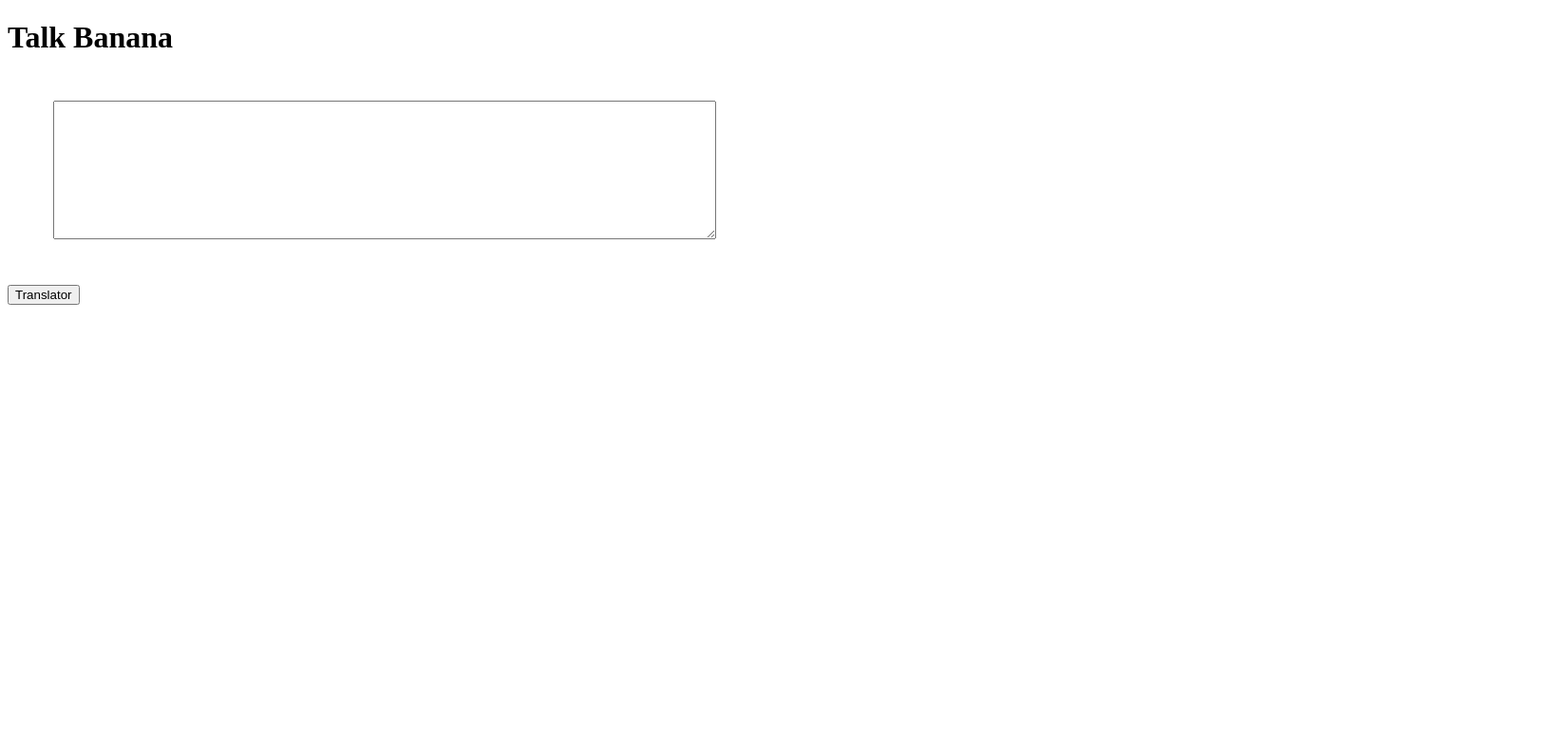
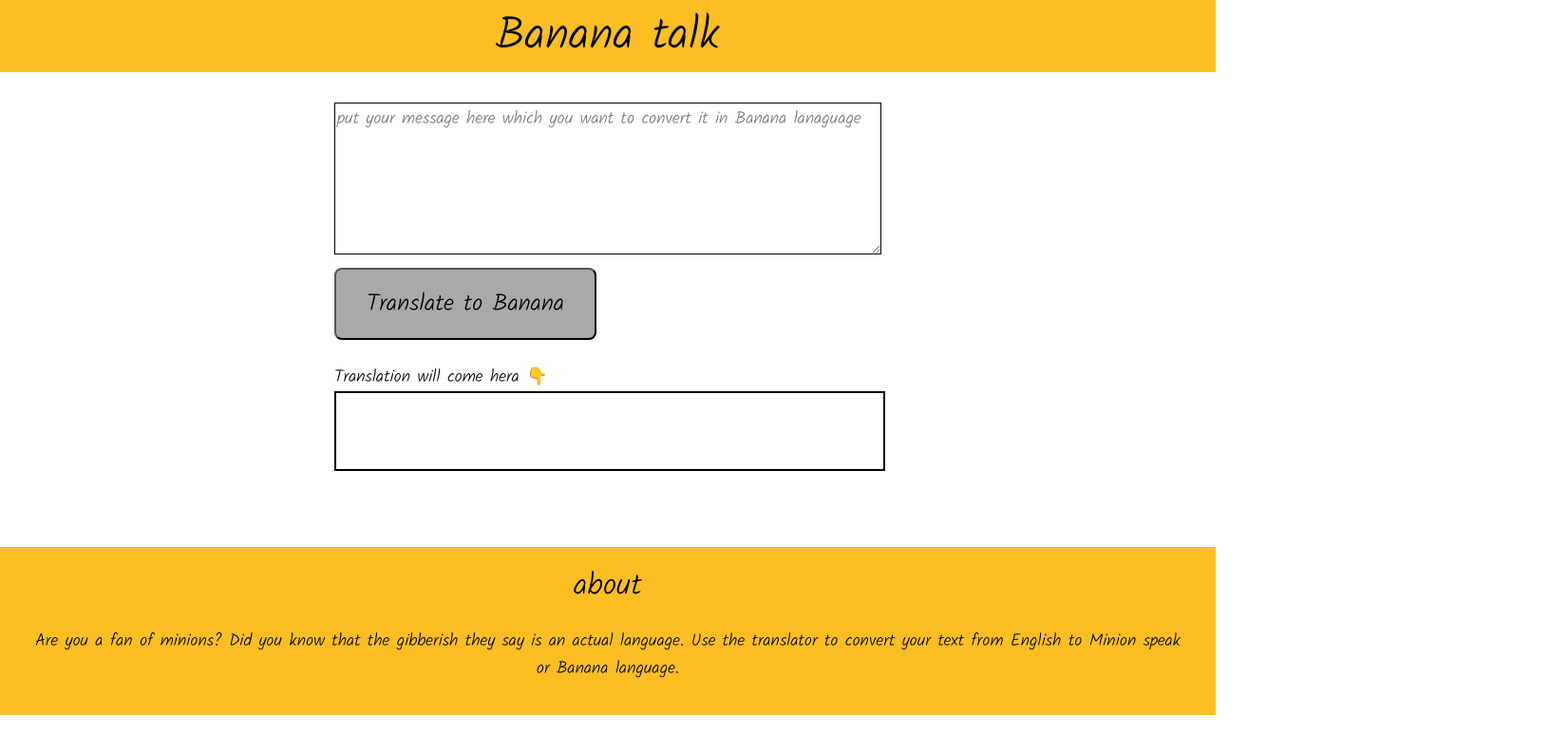
Before and after one commit to Tanjum786/banaspeak_mark6, a plain HTML site: page index.html in a window 1280 px wide. Shown: the whole page at 95% size, 1632 px wide, since content can reach past the window. Drawn offline with Linux system fonts and the light colour scheme; a web font is replaced by a local one.

Commit message:
initial commit

```diff
--- a/app.js
+++ b/app.js
@@ -1,11 +1,54 @@
-// var username=prompt("enter name");
-// alert("your name is"+username);
-var buttentranslator=document.querySelector("#butn-translate");
-var textinput=document.querySelector("#text-input");
-console.log(textinput);
+var buttentranslator = document.querySelector("#butn-translate");
+var textinput = document.querySelector("#text-input");
+var outputDiv = document.querySelector("#output")
+var serverUrl = "	https://api.funtranslations.com/translate/minion.json"
 
- function clickEventHandler(){
-     console.log("clicked");
-     console.log("input",textinput.value);
-};
-buttentranslator.addEventListener("click",clickEventHandler);
+function getTranslatorUrl(text) {
+    return serverUrl + "?" + "text=" + text
+}
+
+function errorHandler(error) {
+    console.log(error);
+    alert("something went worng with server! try again later")
+}
+
+function clickEventHandler() {
+    var inputTxt = textinput.value;
+    fetch(getTranslatorUrl(inputTxt))
+        .then(response => response.json())
+        .then(json => {
+                var tarnslatedText = json.contents.translated;
+                outputDiv.innerText = tarnslatedText
+            })
+            .catch(errorHandler)
+        };
+    buttentranslator.addEventListener("click", clickEventHandler);
+
+
+
+
+
+
+
+
+
+
+
+
+
+
+
+
+
+
+
+
+
+
+
+
+
+    // document.querySelector("textarea")
+    // .btn-primary
+    // #input-btn
+    // "input[name="transalator"]"
--- a/index.html
+++ b/index.html
@@ -7,25 +7,122 @@
     <meta name="viewport" content="width=device-width, initial-scale=1.0">
     <title>Banana speak</title>
     <style>
-        textarea{
-            width: 50%;
-            height: 10vh;
+        @import url('https://fonts.googleapis.com/css2?family=Caveat&family=EB+Garamond&family=Indie+Flower&family=Kalam:wght@300&family=Montagu+Slab:wght@300&family=Montserrat:ital,wght@0,300;0,400;1,500&family=Source+Serif+Pro:ital,wght@1,300&display=swap');
+
+        :root {
+            --primary-color: #FBBF24;
+        }
+
+        nav {
+            background-color: var(--primary-color);
+
+        }
+
+        nav div {
+            text-align: center;
+            font-size: 3rem;
+        }
+
+        body {
+            font-family: 'Kalam', cursive;
+            font-size: large;
+            margin: 0px;
             display: block;
-            margin: 3rem;
-            padding: 2rem;
+
+
+        }
+
+        h1 {
+            text-align: center;
+            background-color: var(--primary-color);
+            padding: 3rem;
+
+            border-top-left-radius: 4rem;
+        }
+
+        textarea {
+            position: relative;
+            left: 22rem;
+            border: 1.5px solid black;
+            box-sizing: border-box;
+            width: 45%;
+            min-height: 20vh;
+            display: block;
+            margin-top: 2rem;
+            font-family: inherit;
+            font-size: large
+        }
+
+        #output {
+            position: relative;
+            left: 22rem;
+            border: 2px solid black;
+            min-height: 10vh;
+            max-height: 10vh;
+            width: 45%;
+            overflow: scroll;
+            font-family: 'Indie Flower', cursive;
+
+
+        }
+
+        button:hover {
+            background-color: var(--primary-color);
+        }
+
+        button {
+            background-color: darkgray;
+            padding: 1rem 2rem;
+            font-family: "kalam", cursive;
+            font-size: 25px;
+            border-radius: .5rem;
+            position: relative;
+            left: 22rem;
+            margin-top: -15px;
+            margin-bottom: 25px;
+        }
+
+        main div {
+            position: relative;
+            left: 22rem;
+        }
+        footer{
+            margin-bottom: 0px;
+            margin-top: 5rem;
+            padding: 1rem 2rem;
+            background-color: var(--primary-color);
+            position: fixed;
+        }
+        footer div{
+            text-align: center;
+            font-size: 2rem;
+        }
+        p{
+            text-align: center;
         }
     </style>
 </head>
 
 <body>
-    <h1>Talk Banana</h1>
-    <textarea id="text-input" placeholder="put your sentence in  english we and will transalate it in banana language ">
+    <nav>
+        <div>Banana talk</div>
+    </nav>
+    <main>
+        <textarea id="text-input"
+            placeholder="put your message here which you want to convert it in Banana lanaguage"></textarea><br>
+        <button id="butn-translate">Translate to Banana</button>
+        <div style="font-size: large;">Translation will come hera 👇</div>
+        <div id="output"></div>
+    </main>
+    <footer>
+        <div>about</div>
+        <p>Are you a fan of minions? Did you know that the gibberish they say is an actual language. Use the translator to convert your text from English to Minion speak or Banana language.</p>
+    </footer>
+    <script src="app.js"></script>
 
-    </textarea>
-    <button id="butn-translate">Translator</button>
-    <script src="app.js"></script>
 
 
 </body>
 
+
 </html>
```
